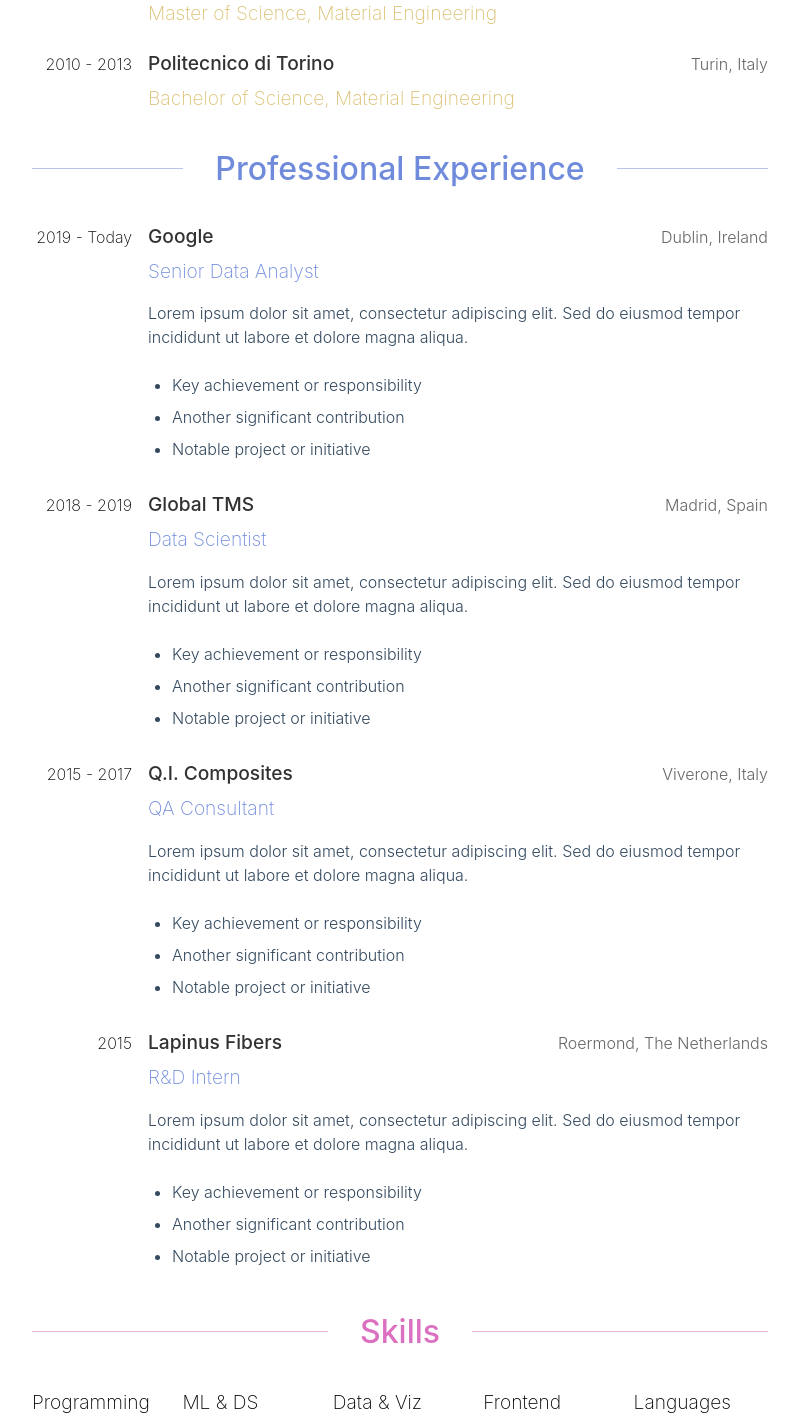
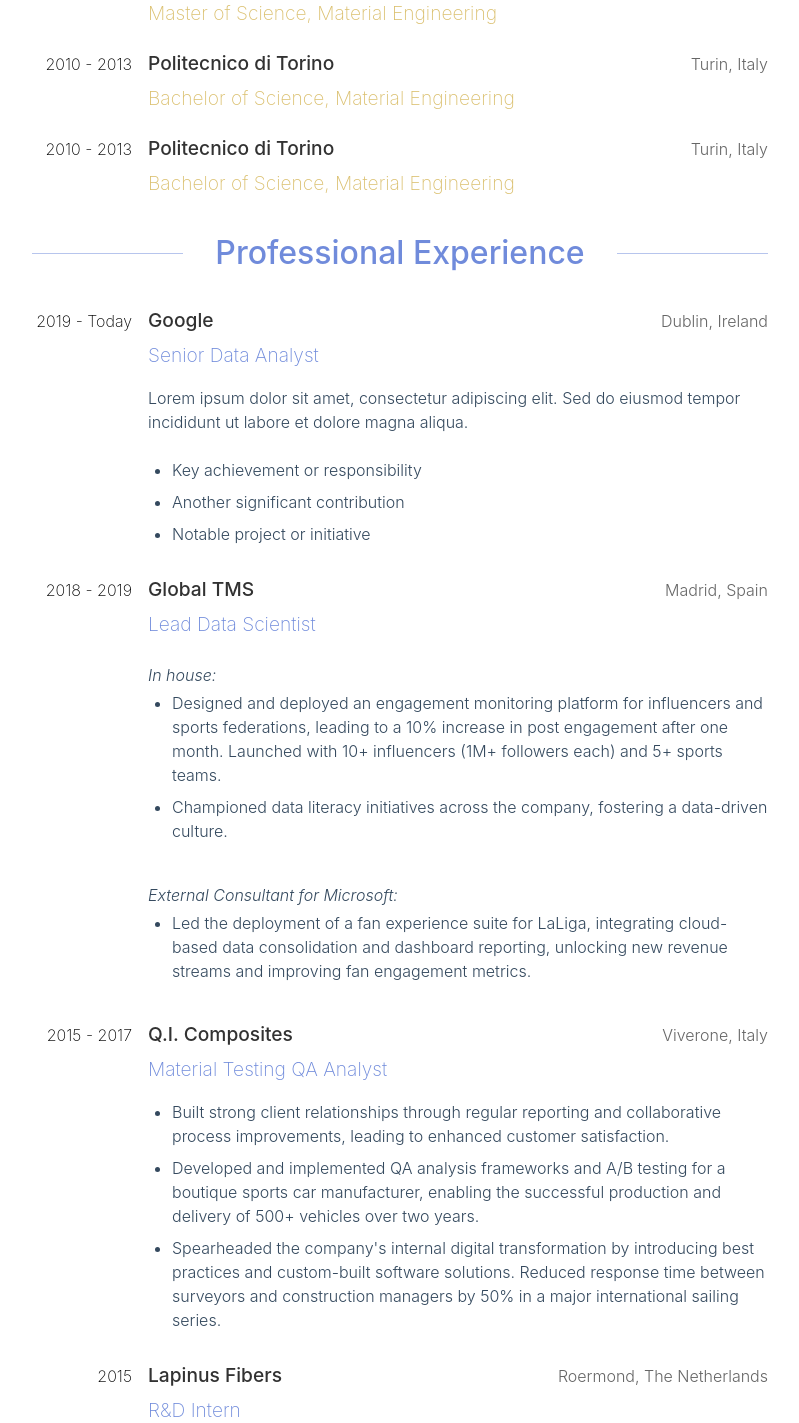
Before and after one commit to andreatondella/personal_website, a SvelteKit app: page /resume in a window 1280 px wide. Shown: the part 720-2143 px from the top of the page, without its empty margins (240-1039 px from the left). Built offline with nearby package versions, Linux system fonts and the light colour scheme.

Commit message:
Worked on resume

```diff
--- a/src/routes/resume/+page.svelte
+++ b/src/routes/resume/+page.svelte
@@ -73,6 +73,18 @@
         </div>
       </div>
     </div>
+    <div class="education-item">
+      <div class="item-grid">
+        <p class="timeframe">2010 - 2013</p>
+        <div class="right-column">
+          <div class="institution-location">
+            <p class="institution"><a href="https://www.polito.it" target="_blank" rel="noopener noreferrer">Politecnico di Torino</a></p>
+            <p class="location">Turin, Italy</p>
+          </div>
+          <h3>Bachelor of Science, Material Engineering</h3>
+        </div>
+      </div>
+    </div>
   </section>
 
   <div class="section-header professional-experience-header">
@@ -110,15 +122,24 @@
             <p class="institution"><a href="https://globaltms.net" target="_blank" rel="noopener noreferrer">Global TMS</a></p>
             <p class="location">Madrid, Spain</p>
           </div>
-          <h3>Data Scientist</h3>
-          <p class="description">
-            Lorem ipsum dolor sit amet, consectetur adipiscing elit. Sed do eiusmod tempor incididunt ut labore et dolore magna aliqua.
-          </p>
-          <ul>
-            <li>Key achievement or responsibility</li>
-            <li>Another significant contribution</li>
-            <li>Notable project or initiative</li>
-          </ul>
+          <h3>Lead Data Scientist</h3>
+          <div class="description-group">
+            <p class="description">
+              <em>In house:</em>
+            </p>
+            <ul>
+              <li>Designed and deployed an engagement monitoring platform for influencers and sports federations, leading to a 10% increase in post engagement after one month. Launched with 10+ influencers (1M+ followers each) and 5+ sports teams.</li>
+              <li>Championed data literacy initiatives across the company, fostering a data-driven culture.</li>
+            </ul>
+          </div>
+          <div class="description-group">
+            <p class="description">
+              <em>External Consultant for Microsoft:</em>
+            </p>
+            <ul>
+              <li>Led the deployment of a fan experience suite for LaLiga, integrating cloud-based data consolidation and dashboard reporting, unlocking new revenue streams and improving fan engagement metrics.</li>
+            </ul>
+          </div>
         </div>
       </div>
     </div>
@@ -130,14 +151,11 @@
             <p class="institution"><a href="https://www.qicomposites.com/" target="_blank" rel="noopener noreferrer">Q.I. Composites</a></p>
             <p class="location">Viverone, Italy</p>
           </div>
-          <h3>QA Consultant</h3>
-          <p class="description">
-            Lorem ipsum dolor sit amet, consectetur adipiscing elit. Sed do eiusmod tempor incididunt ut labore et dolore magna aliqua.
-          </p>
+          <h3>Material Testing QA Analyst</h3>
           <ul>
-            <li>Key achievement or responsibility</li>
-            <li>Another significant contribution</li>
-            <li>Notable project or initiative</li>
+            <li>Built strong client relationships through regular reporting and collaborative process improvements, leading to enhanced customer satisfaction.</li>
+            <li>Developed and implemented QA analysis frameworks and A/B testing for a boutique sports car manufacturer, enabling the successful production and delivery of 500+ vehicles over two years.</li>
+            <li>Spearheaded the company's internal digital transformation by introducing best practices and custom-built software solutions. Reduced response time between surveyors and construction managers by 50% in a major international sailing series.</li>
           </ul>
         </div>
       </div>
@@ -151,13 +169,8 @@
             <p class="location">Roermond, The Netherlands</p>
           </div>
           <h3>R&D Intern</h3>
-          <p class="description">
-            Lorem ipsum dolor sit amet, consectetur adipiscing elit. Sed do eiusmod tempor incididunt ut labore et dolore magna aliqua.
-          </p>
           <ul>
-            <li>Key achievement or responsibility</li>
-            <li>Another significant contribution</li>
-            <li>Notable project or initiative</li>
+            <li>Invented and patented novel coating generating electricity from waste heat, with application in energy recovery for automotive and heavy industries. Patent n° <a href="https://patents.google.com/patent/US20180090655A1/en" target="_blank" rel="noopener noreferrer" style="color: #2563eb;">WO2016146855A1</a></li>
           </ul>
         </div>
       </div>
@@ -454,6 +467,19 @@
     order: 3;  /* Ensure description is below job title and location */
   }
 
+  .description-group {
+    margin: 0.5rem 0;
+    order: 3;
+  }
+
+  .description-group .description {
+    margin: 0.5rem 0 0.25rem 0;
+  }
+
+  .description-group ul {
+    margin-top: 0.25rem;
+  }
+
   @media (max-width: 768px) {
     .content {
       padding: 1rem;
```
